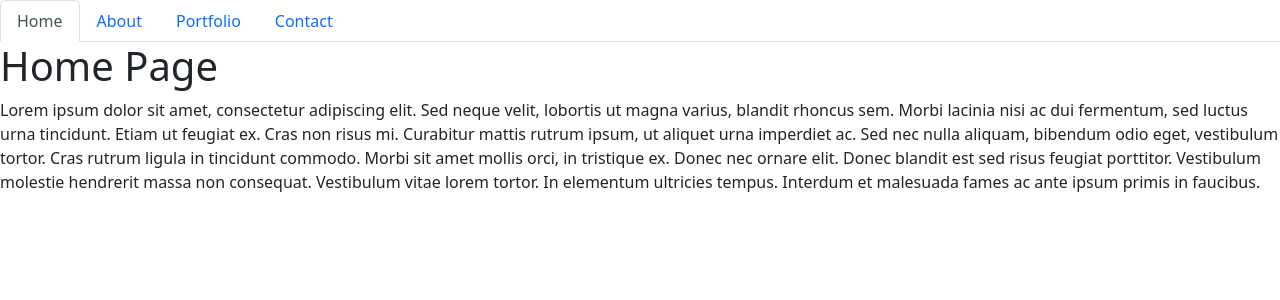
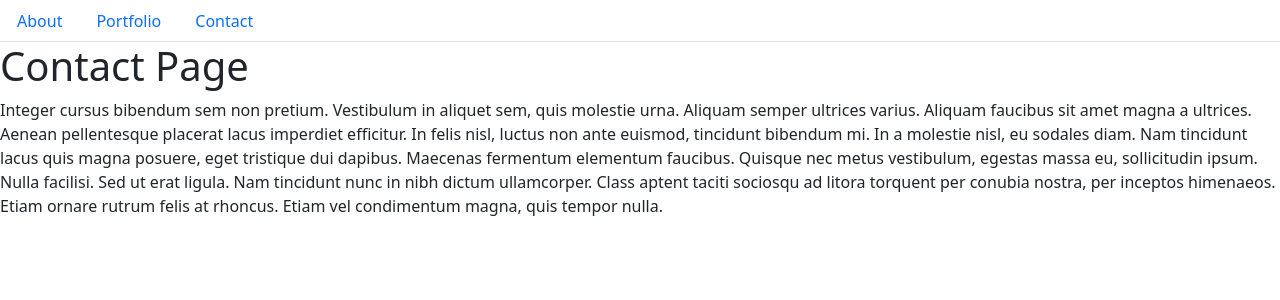
Before and after one commit to rtcottle/professional-portfolio, a React (Create React App) app: page / in a window 1280 px wide. Shown: the top 300 px of the page. Built offline with nearby package versions, Linux system fonts and the light colour scheme.

Commit message:
added colors and removed excess page

```diff
--- a/public/index.html
+++ b/public/index.html
@@ -4,7 +4,6 @@
     <meta charset="utf-8" />
     <link rel="icon" href="%PUBLIC_URL%/favicon.ico" />
     <meta name="viewport" content="width=device-width, initial-scale=1" />
-    <!-- TODO: change the color theme here.  -->
     <meta name="theme-color" content="#000000" />
     <meta
       name="description"
--- /dev/null
+++ b/public/styles.css
@@ -0,0 +1,7 @@
+:root {
+  --background-color: #272e23c5;
+  --accent-color: #3a673fb9;
+  --heading-color: #d3803272;
+  --dark-text: #3f3f3f0d;
+  --light-text: #e4e4e4e4;
+}
--- a/src/components/NavTabs.js
+++ b/src/components/NavTabs.js
@@ -3,15 +3,6 @@ import React from 'react';
 function NavTabs({ currentPage, handlePageChange }) {
   return (
     <ul className="nav nav-tabs">
-      <li className="nav-item">
-        <a
-          href="#home"
-          onClick={() => handlePageChange('Home')}
-          className={currentPage === 'Home' ? 'nav-link active' : 'nav-link'}
-        >
-          Home
-        </a>
-      </li>
       <li className="nav-item">
         <a
           href="#about"
--- a/src/components/PortfolioContainer.js
+++ b/src/components/PortfolioContainer.js
@@ -1,6 +1,5 @@
 import React, { useState } from 'react';
 import NavTabs from './NavTabs';
-import Home from './pages/Home';
 import About from './pages/About';
 import Portfolio from './pages/Portfolio';
 import Contact from './pages/Contact';
@@ -8,11 +7,7 @@ import Contact from './pages/Contact';
 export default function PortfolioContainer() {
   const [currentPage, setCurrentPage] = useState('Home');
 
-  // TODO: Add a comment describing the functionality of this method
   const renderPage = () => {
-    if (currentPage === 'Home') {
-      return <Home />;
-    }
     if (currentPage === 'About') {
       return <About />;
     }
@@ -26,9 +21,7 @@ export default function PortfolioContainer() {
 
   return (
     <div>
-      {/* // TODO: Add a comment describing what we are passing as props */}
       <NavTabs currentPage={currentPage} handlePageChange={handlePageChange} />
-      {/* // TODO: Add a comment explaining what is happening on the following line */}
       {renderPage()}
     </div>
   );
--- a/src/components/pages/Home.js
+++ /dev/null
@@ -1,21 +0,0 @@
-import React from 'react';
-
-export default function Home() {
-  return (
-    <div>
-      <h1>Home Page</h1>
-      <p>
-        Lorem ipsum dolor sit amet, consectetur adipiscing elit. Sed neque
-        velit, lobortis ut magna varius, blandit rhoncus sem. Morbi lacinia nisi
-        ac dui fermentum, sed luctus urna tincidunt. Etiam ut feugiat ex. Cras
-        non risus mi. Curabitur mattis rutrum ipsum, ut aliquet urna imperdiet
-        ac. Sed nec nulla aliquam, bibendum odio eget, vestibulum tortor. Cras
-        rutrum ligula in tincidunt commodo. Morbi sit amet mollis orci, in
-        tristique ex. Donec nec ornare elit. Donec blandit est sed risus feugiat
-        porttitor. Vestibulum molestie hendrerit massa non consequat. Vestibulum
-        vitae lorem tortor. In elementum ultricies tempus. Interdum et malesuada
-        fames ac ante ipsum primis in faucibus.
-      </p>
-    </div>
-  );
-}
```
